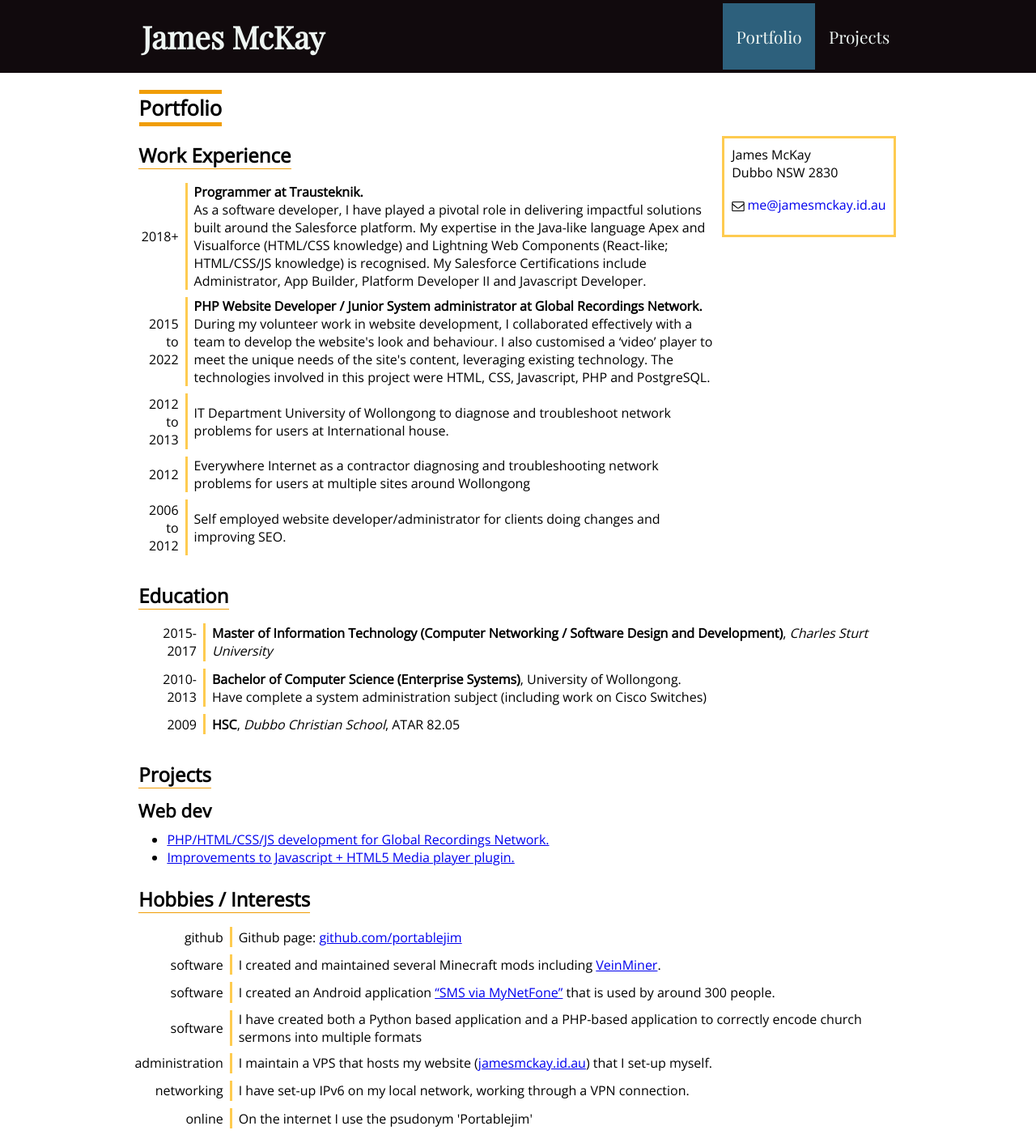
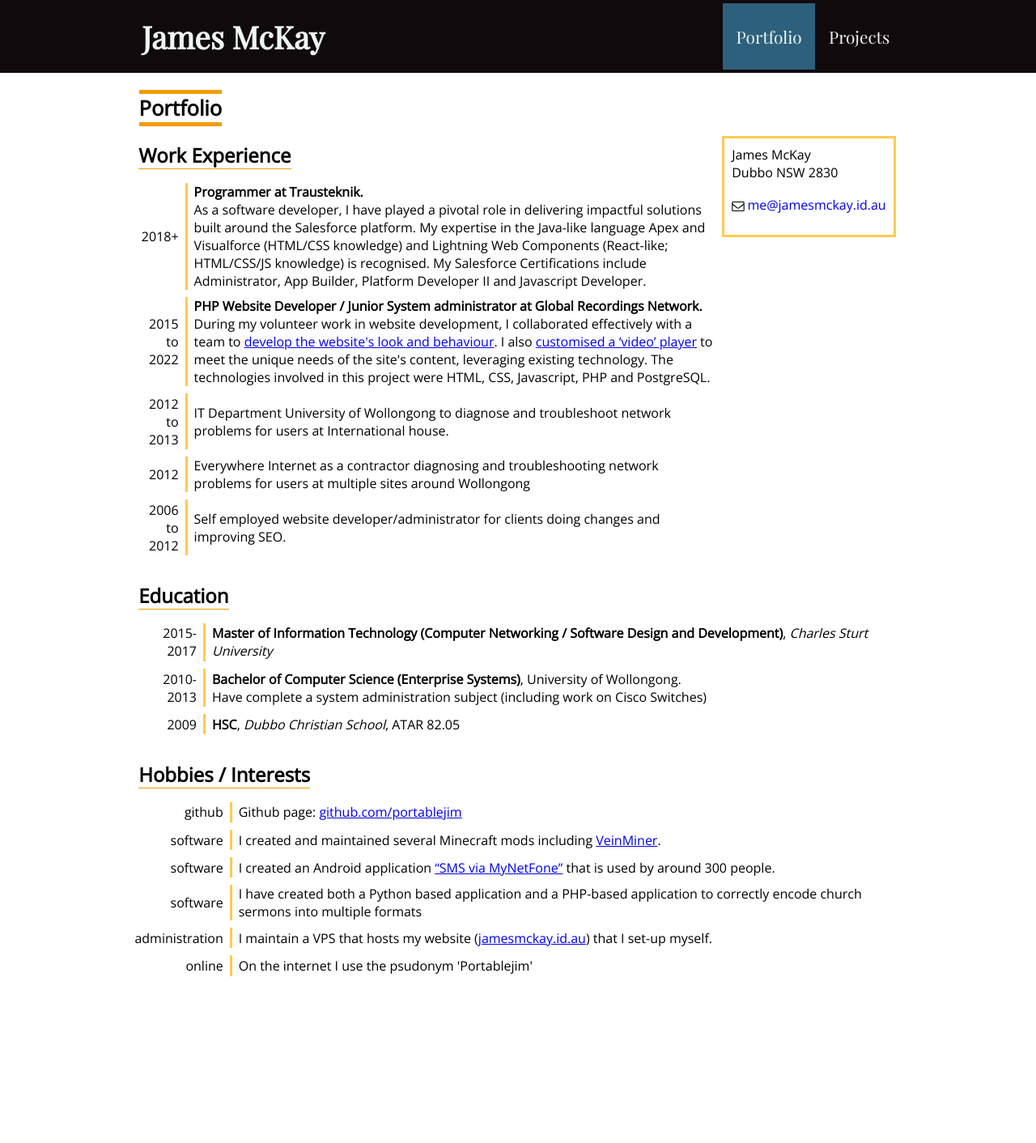
Before and after one commit to portablejim/portablejim.github.io, a Jekyll site: the page built from index.html, in a window 1280 px wide. Shown: the whole page at 81% size. Built offline with Jekyll 4.4.1, drawn with Linux system fonts in a browser that asks for light colours; after the commit the page ends 1224 px from its top, so only the background shows below that.

Commit message:
Apply some updates to main resume page

```diff
--- a/index.html
+++ b/index.html
@@ -16,7 +16,7 @@ pageClass: resume
                 <div class="dated-list">
                     <ul class="">
                         <li><span class="date">2018+</span><p><strong>Programmer at Trausteknik.</strong><br />As a software developer, I have played a pivotal role in delivering impactful solutions built around the Salesforce platform. My expertise in the Java-like language Apex and Visualforce (HTML/CSS knowledge) and Lightning Web Components (React-like; HTML/CSS/JS knowledge) is recognised. My Salesforce Certifications include Administrator, App Builder, Platform Developer II and Javascript Developer.</p></li>
-                        <li><span class="date">2015 to 2022</span><p><strong>PHP Website Developer / Junior System administrator at Global Recordings Network.</strong><br />During my volunteer work in website development, I collaborated effectively with a team to develop the website's look and behaviour. I also customised a ‘video’ player to meet the unique needs of the site's content, leveraging existing technology. The technologies involved in this project were HTML, CSS, Javascript, PHP and PostgreSQL.</p></li>
+                        <li><span class="date">2015 to 2022</span><p><strong>PHP Website Developer / Junior System administrator at Global Recordings Network.</strong><br />During my volunteer work in website development, I collaborated effectively with a team to <a href="/projects/grwebsite.html">develop the website's look and behaviour</a>. I also <a href="/projects/grwebsite.html#jsplayer">customised a ‘video’ player</a> to meet the unique needs of the site's content, leveraging existing technology. The technologies involved in this project were HTML, CSS, Javascript, PHP and PostgreSQL.</p></li>
                         <li><span class="date">2012 to 2013 </span><p>IT Department University of Wollongong to diagnose and troubleshoot network problems for users at International house.</p></li>
                         <li><span class="date">2012 </span><p>Everywhere Internet as a contractor diagnosing and troubleshooting network problems for users at multiple sites around Wollongong</p></li>
                         <li><span class="date">2006 to 2012 </span><p>Self employed website developer/administrator for clients doing changes and improving SEO.</p></li>
@@ -37,16 +37,6 @@ pageClass: resume
                     </ul>
                 </div>
             </section>
-    <section>
-        <h2><span>Projects</span></h2>
-        <section>
-            <h3><span>Web dev</span></h3>
-            <ul class="link-list">
-                <li><a href="/projects/grwebsite.html">PHP/HTML/CSS/JS development for Global Recordings Network.</a></li>
-                <li><a href="/projects/grwebsite.html#jsplayer">Improvements to Javascript + HTML5 Media player plugin.</a></li>
-            </ul>
-        </section>
-    </section>
             <section>
                 <h2><span>Hobbies / Interests</span></h2>
                 <div class="category-list">
@@ -56,7 +46,6 @@ pageClass: resume
                         <li><span class="category">software</span><p> I created an Android application <a href="/projects/sms-via-mnf.html">“SMS via MyNetFone”</a> that is used by around 300 people.</p></li>
                         <li><span class="category">software</span><p> I have created both a Python based application and a PHP-based application to correctly encode church sermons into multiple formats</p></li>
                         <li><span class="category">administration</span><p> I maintain a VPS that hosts my website (<a href="http://jamesmckay.id.au">jamesmckay.id.au</a>) that I set-up myself.</p></li>
-                        <li><span class="category">networking</span><p> I have set-up IPv6 on my local network, working through a VPN connection.</p></li>
                         <li><span class="category">online</span><p> On the internet I use the psudonym 'Portablejim'</p></li>
                     </ul>
                 </div>
```
